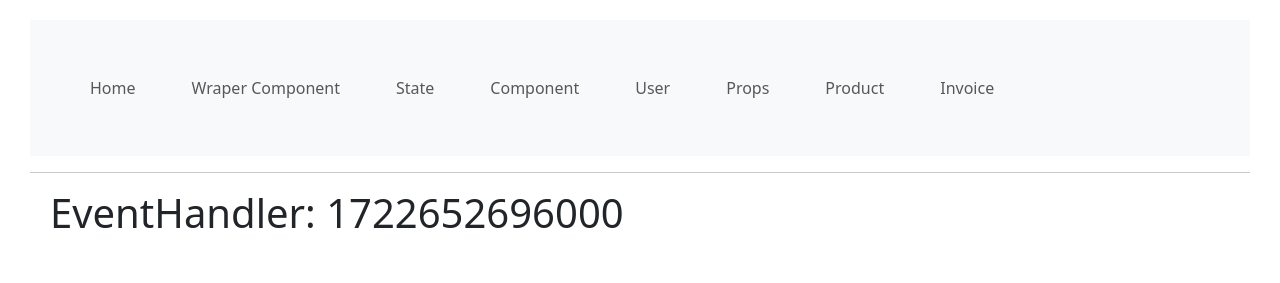
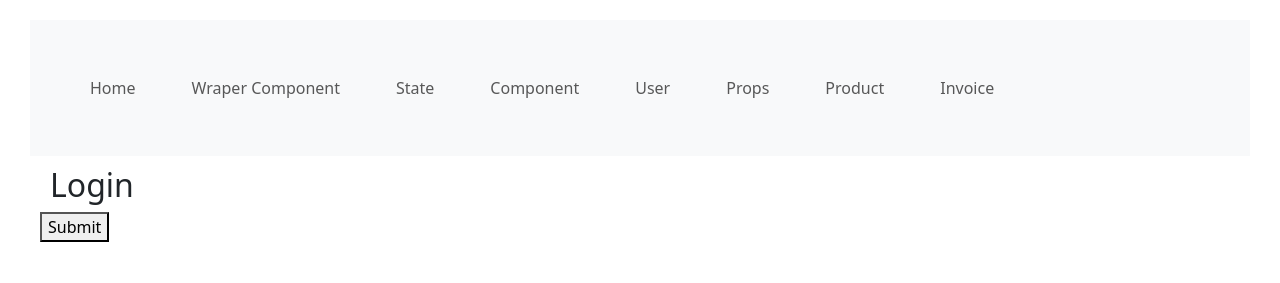
Before and after one commit to haitran2011/React-Course, a React (Vite) app: page /login in a window 1280 px wide. Shown: the top 283 px of the page. Built offline with nearby package versions, Linux system fonts and the light colour scheme; no server answers.

Commit message:
authenticate

```diff
--- a/src/App.jsx
+++ b/src/App.jsx
@@ -30,8 +30,15 @@ import Profile from "./pages/user/profile/profile";
 import Account from "./pages/user/account/account";
 import StateDetail from "./StateDetail";
 import ProductDetail from "./pages/product/product-detail";
-import { Invoice } from "./pages/invoice";
-import { InvoiceDetail } from './pages/invoice/detail';
+import AuthRoute from "./routes/AuthRoute";
+import { Login } from "./pages/login";
+
+// import { Invoice } from "./pages/invoice";
+// import { InvoiceDetail } from './pages/invoice/detail';
+
+const Invoice = React.lazy(() => import('./pages/invoice/invoice'));
+const InvoiceDetail = React.lazy(() => import('./pages/invoice/detail/invoice-detail'));
+
 
 function Heading({ text = 'Default text' }) {
   return (
@@ -154,7 +161,8 @@ function App() {
               </>
             }
           />
-          <Route path="/state" element={<State />} />
+          <Route path="/login" element={<Login />} />
+          <Route path="/state" element={<AuthRoute><State /></AuthRoute>} />
           <Route path="/state/:tony/product/:product" element={<StateDetail />} />
           <Route path="/component" element={<Component />} />
           <Route path="/user" element={<User />} >
@@ -168,6 +176,16 @@ function App() {
             <Route path=":invoiceId" element={<InvoiceDetail />} />
           </Route>
         </Routes>
+
+        <br />
+        <br />
+        <br />
+        <br />
+        <br />
+        <br />
+        <br />
+        <br />
+        <br />
 
         <hr />
         <EventHandler />
--- a/src/main.jsx
+++ b/src/main.jsx
@@ -8,6 +8,8 @@ import { BrowserRouter } from 'react-router-dom'
 
 ReactDOM.createRoot(document.getElementById('root')).render(
   <BrowserRouter>
-    <App />
+    <React.Suspense fallback={<>Loading ...</>}>
+      <App />
+    </React.Suspense>
   </BrowserRouter>
 )
--- /dev/null
+++ b/src/pages/login/index.js
@@ -0,0 +1 @@
+export { default as Login } from './login'
--- /dev/null
+++ b/src/pages/login/login.jsx
@@ -0,0 +1,22 @@
+import React from 'react'
+import { useNavigate } from 'react-router-dom';
+
+function Login() {
+  const navigate = useNavigate();
+
+  function onSubmit() {
+    const access_token = '123456789';
+    window.sessionStorage.setItem('access_token', access_token);
+    navigate('/state');
+  }
+
+  return (
+    <div>
+      <h2>Login</h2>
+
+      <button type="button" onClick={onSubmit}>Submit</button>
+    </div>
+  )
+}
+
+export default Login
--- /dev/null
+++ b/src/routes/AuthRoute.jsx
@@ -0,0 +1,19 @@
+import React from 'react'
+import { Navigate } from 'react-router-dom';
+
+function AuthRoute({ children }) {
+  const access_token = window.sessionStorage.getItem('access_token');
+  console.log('--------------AUTH ROUTE')
+
+  if(!access_token) {
+    return <Navigate to="/login"/>
+  }
+
+  return (
+    <>
+      {children}
+    </>
+  )
+}
+
+export default AuthRoute
```
